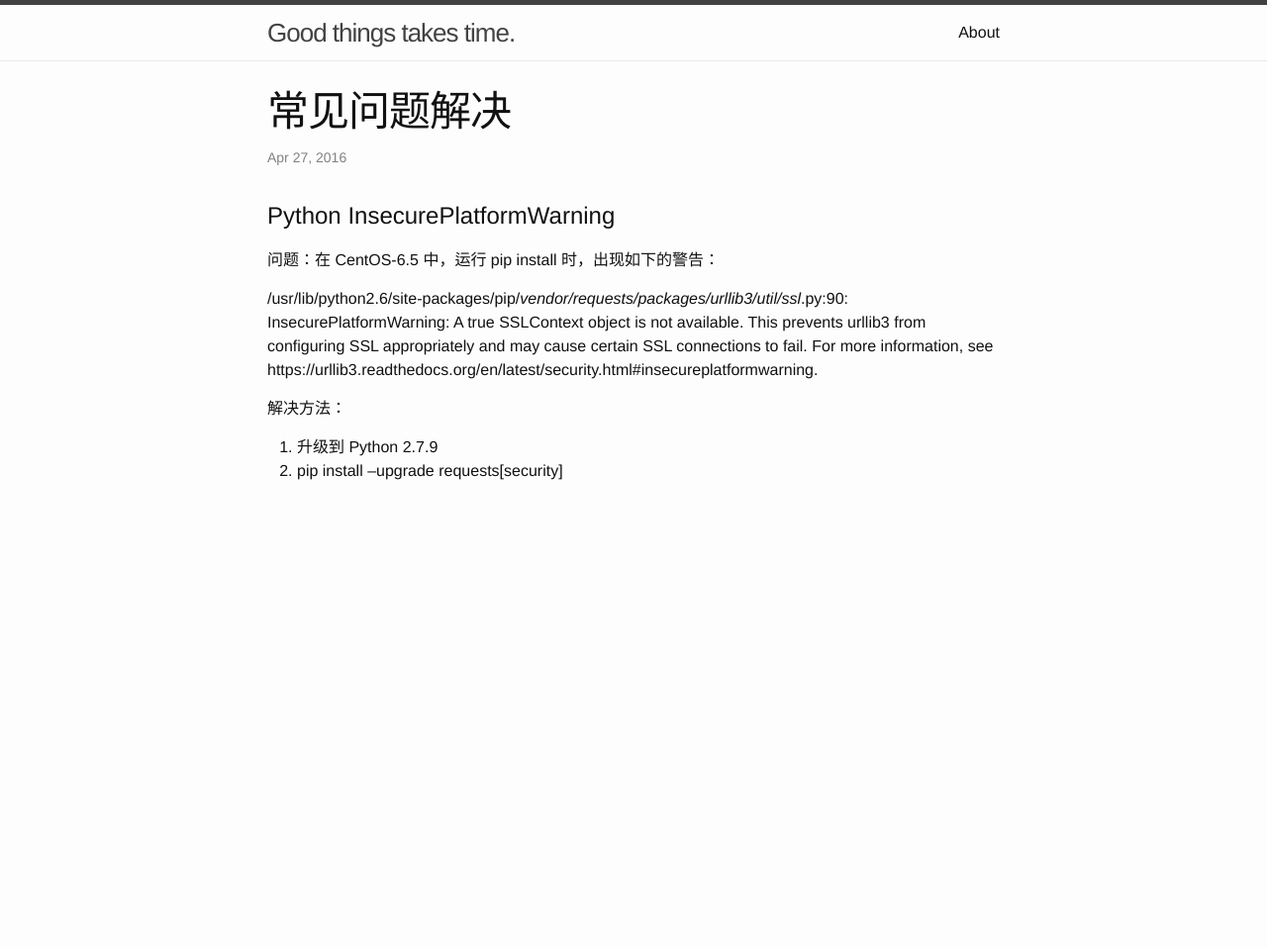
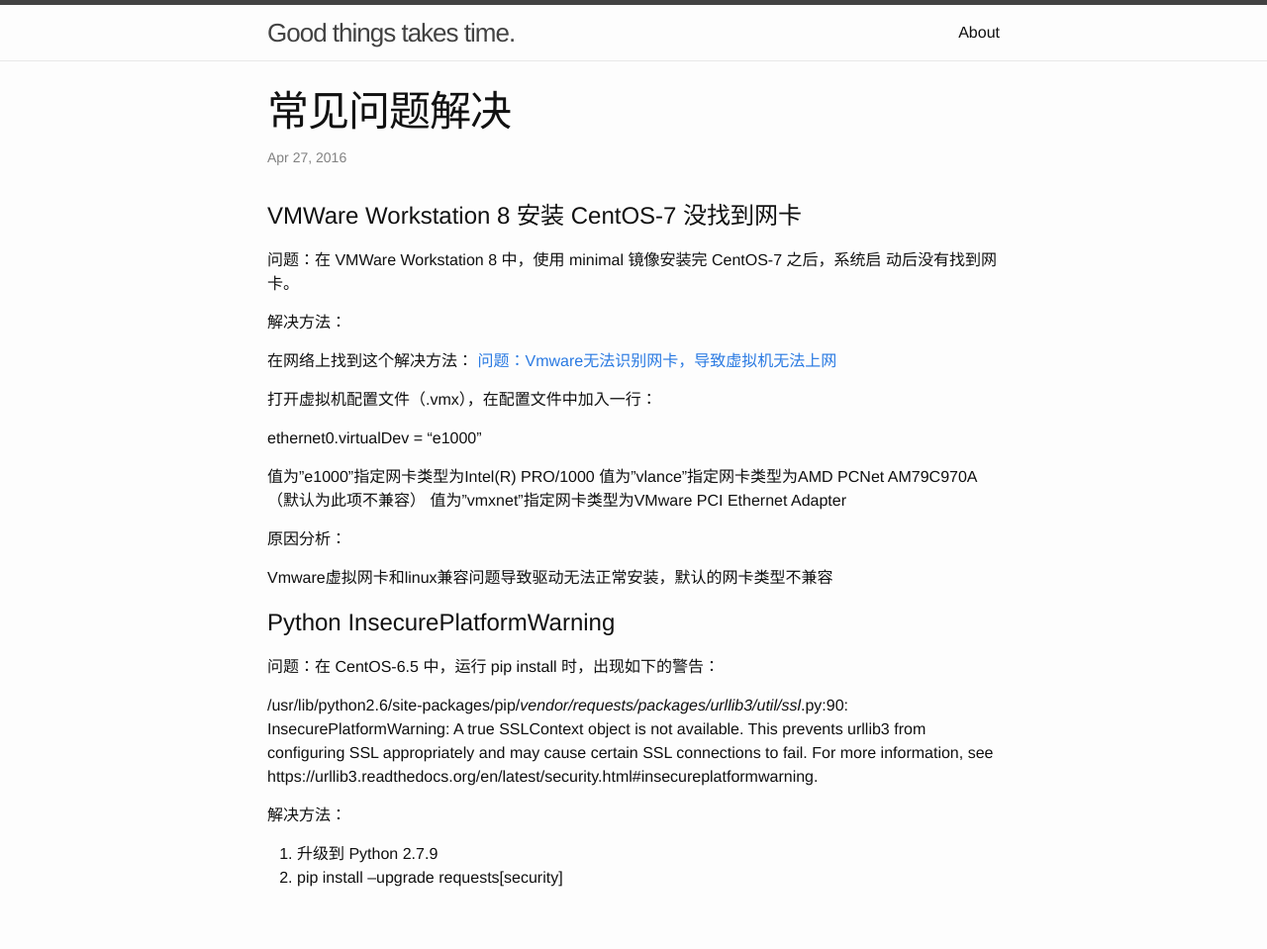
Before and after one commit to mofaph/mofaph.github.io, a Jekyll site: the page built from _posts/2016-04-27-problem-solved.md, in a window 1280 px wide. Shown: the whole page at 99% size. Built offline with Jekyll 4.4.1, drawn with Linux system fonts in a browser that asks for light colours; Markdown is read by kramdown in place of the engine named in the settings; before the commit the page ends 900 px from its top, so only the background shows below that.

Commit message:
ploblem-solved: VMware Workstation 8 安装 CentOS-7 找不到网卡

```diff
--- a/_posts/2016-04-27-problem-solved.md
+++ b/_posts/2016-04-27-problem-solved.md
@@ -2,6 +2,30 @@
 layout: post
 title: 常见问题解决
 ---
+
+# VMWare Workstation 8 安装 CentOS-7 没找到网卡
+
+问题：在 VMWare Workstation 8 中，使用 minimal 镜像安装完 CentOS-7 之后，系统启
+动后没有找到网卡。
+
+解决方法：
+
+在网络上找到这个解决方法：
+[问题：Vmware无法识别网卡，导致虚拟机无法上网][vmware_nat]
+
+[vmware_nat]: https://segmentfault.com/a/1190000004438657
+
+打开虚拟机配置文件（.vmx），在配置文件中加入一行：
+
+ethernet0.virtualDev = "e1000"
+
+值为"e1000"指定网卡类型为Intel(R) PRO/1000
+值为"vlance"指定网卡类型为AMD PCNet AM79C970A（默认为此项不兼容）
+值为"vmxnet"指定网卡类型为VMware PCI Ethernet Adapter
+
+原因分析：
+
+Vmware虚拟网卡和linux兼容问题导致驱动无法正常安装，默认的网卡类型不兼容
 
 # Python InsecurePlatformWarning
 
```
